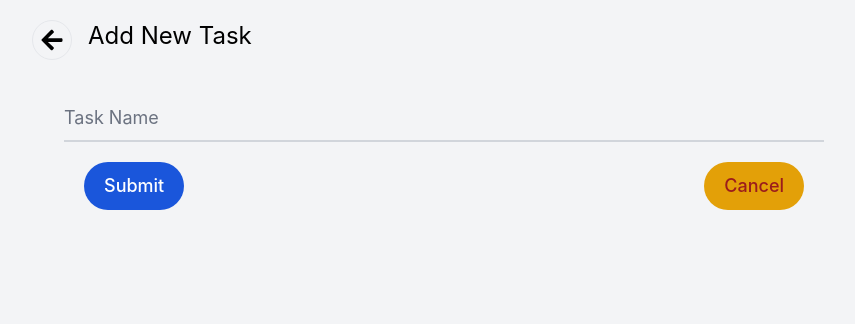
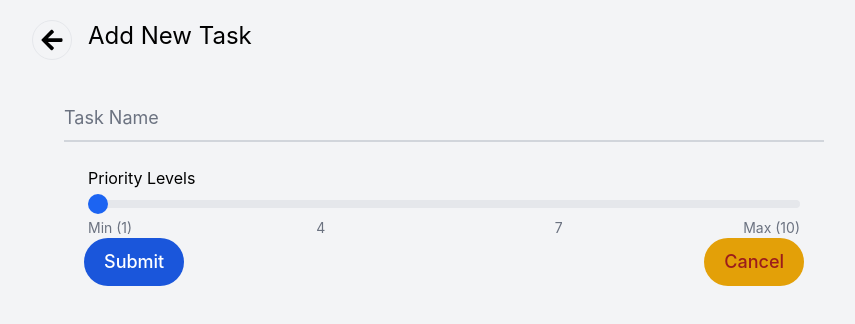
Before and after one commit to douglas86/Todo-App-React, a React (Vite) app: page /new-task in a window 1280 px wide. Shown: the top 324 px of the page, without its empty margins (208-1063 px from the left). Built offline with nearby package versions, Linux system fonts and the light colour scheme.

Commit message:
feat(added): range slider for priority levels

```diff
--- a/src/components/organism/Form.tsx
+++ b/src/components/organism/Form.tsx
@@ -5,6 +5,7 @@ import FormInputWithLevels from "../molecule/FormInputWithLevels.tsx";
 import FormButton from "../molecule/FormButton.tsx";
 import useLocal from "../../hooks/useLocal.tsx";
 import { FormInputs } from "../../utils/types.tsx";
+import { useState } from "react";
 
 // import LevelSelection from "./LevelSelection.tsx";
 // import CheckboxList from "./CheckboxList.tsx";
@@ -120,10 +121,18 @@ const Form = () => {
     mode: "onChange",
   });
 
+  const [val, setVal] = useState<number>(1);
+
   const { keyExists } = useLocal();
 
   const onSubmit: SubmitHandler<FormInputs> = (data) =>
     console.log("data", data);
+
+  const handleChange = (event: React.ChangeEvent<HTMLInputElement>) => {
+    event.preventDefault();
+    console.log("change", event.target.value);
+    setVal(parseInt(event.target.value));
+  };
 
   console.log("watch", watch("taskName"));
   console.log("key", keyExists(watch("taskName")));
@@ -142,6 +151,31 @@ const Form = () => {
         error={errors.taskName}
         trig={trigger}
       />
+
+      <div className="relative m-6">
+        <label htmlFor="labels-range-input">Priority Levels</label>
+        <input
+          id="labels-range-input"
+          type="range"
+          value={val}
+          min="1"
+          max="10"
+          onChange={handleChange}
+          className="w-full h-2 bg-gray-200 rounded-lg appearance-none cursor-pointer dark:bg-gray-700"
+        />
+        <span className="text-sm text-gray-500 dark:text-gray-400 absolute start-0 -bottom-6">
+          Min (1)
+        </span>
+        <span className="text-sm text-gray-500 dark:text-gray-400 absolute start-1/3 -translate-x-1/2 rtl:translate-x-1/2 -bottom-6">
+          4
+        </span>
+        <span className="text-sm text-gray-500 dark:text-gray-400 absolute start-2/3 -translate-x-1/2 rtl:translate-x-1/2 -bottom-6">
+          7
+        </span>
+        <span className="text-sm text-gray-500 dark:text-gray-400 absolute end-0 -bottom-6">
+          Max (10)
+        </span>
+      </div>
 
       <FormButton />
     </form>
```
